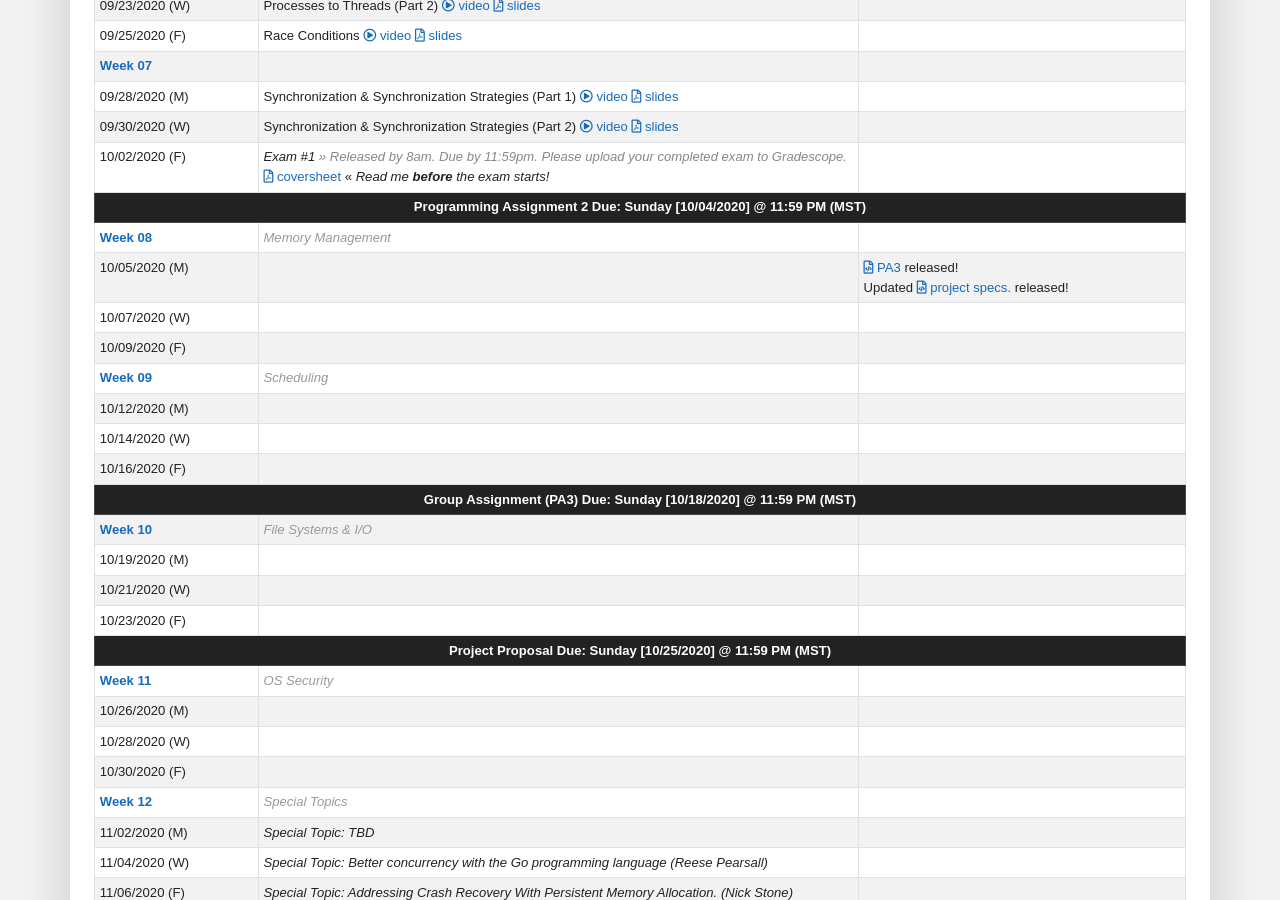
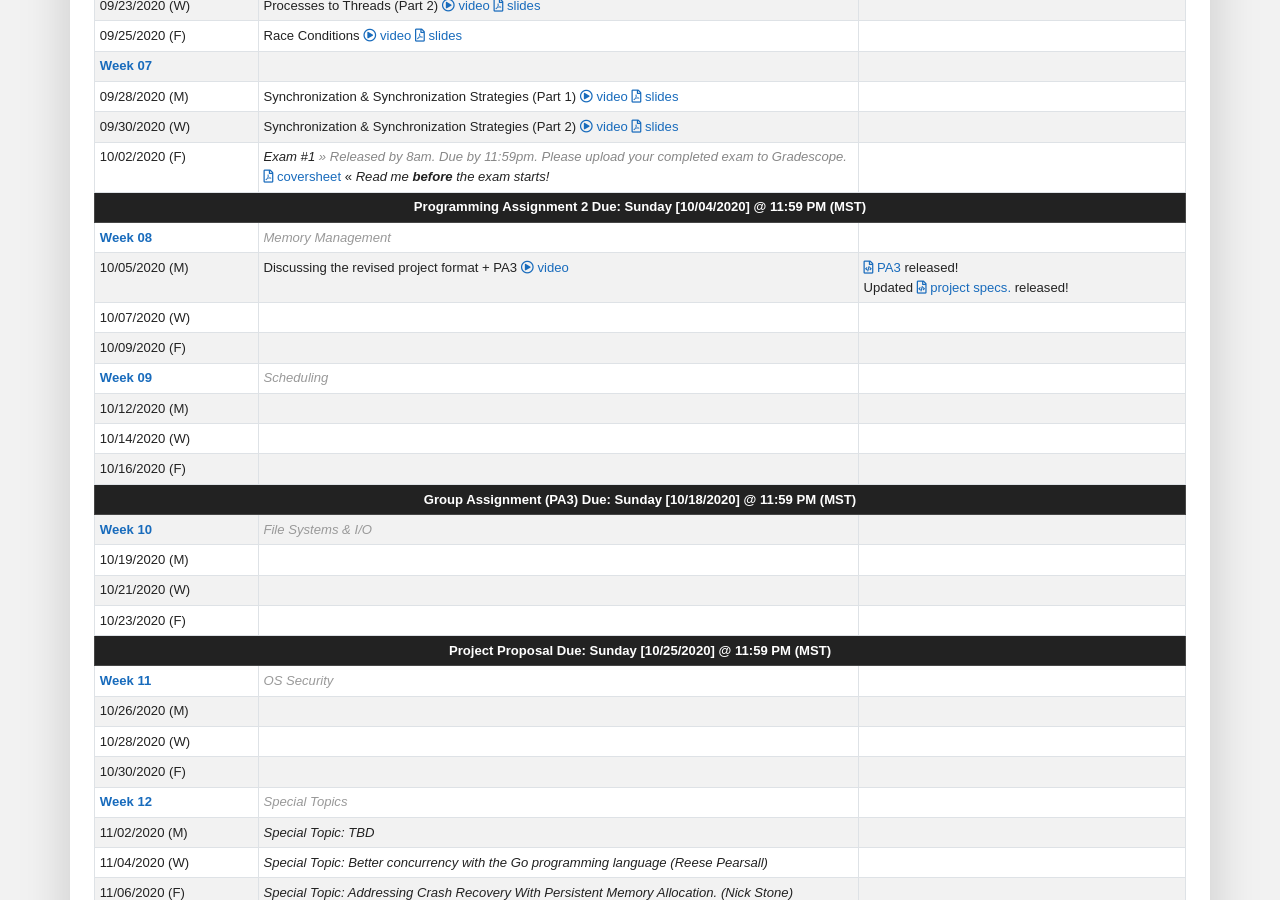
Before and after one commit to traviswpeters/cs460-2020-fall, a Jekyll site: the page built from index.md, in a window 1280 px wide and 900 px high, scrolled down 2829 px. Built offline with Jekyll 4.4.1, drawn with Linux system fonts in a browser that asks for light colours; nearby versions of some CDN libraries; some web fonts are replaced; comment, search, counter and statistics services are not loaded.

Commit message:
add video link

```diff
--- a/index.md
+++ b/index.md
@@ -503,6 +503,8 @@ If you have any questions, please contact me.
 <td markdown="span">10/05/2020 (M)</td>
 <!-- Topics & Lecture Details Here -->
 <td markdown="span" markdown="1">
+Discussing the revised project format + PA3
+[video](https://zoom.us/rec/share/nvzdvLuBZGyqfVuGnHxYD--Bb6lpk2w37xvziG0R0uUJX3wELC5vgs88Bxeo4D41.7B9Fm71OeRVBKZ_c){:.video}
 </td>
 <!-- Assignments & Reading Here -->
 <td markdown="span" markdown="1">
```
